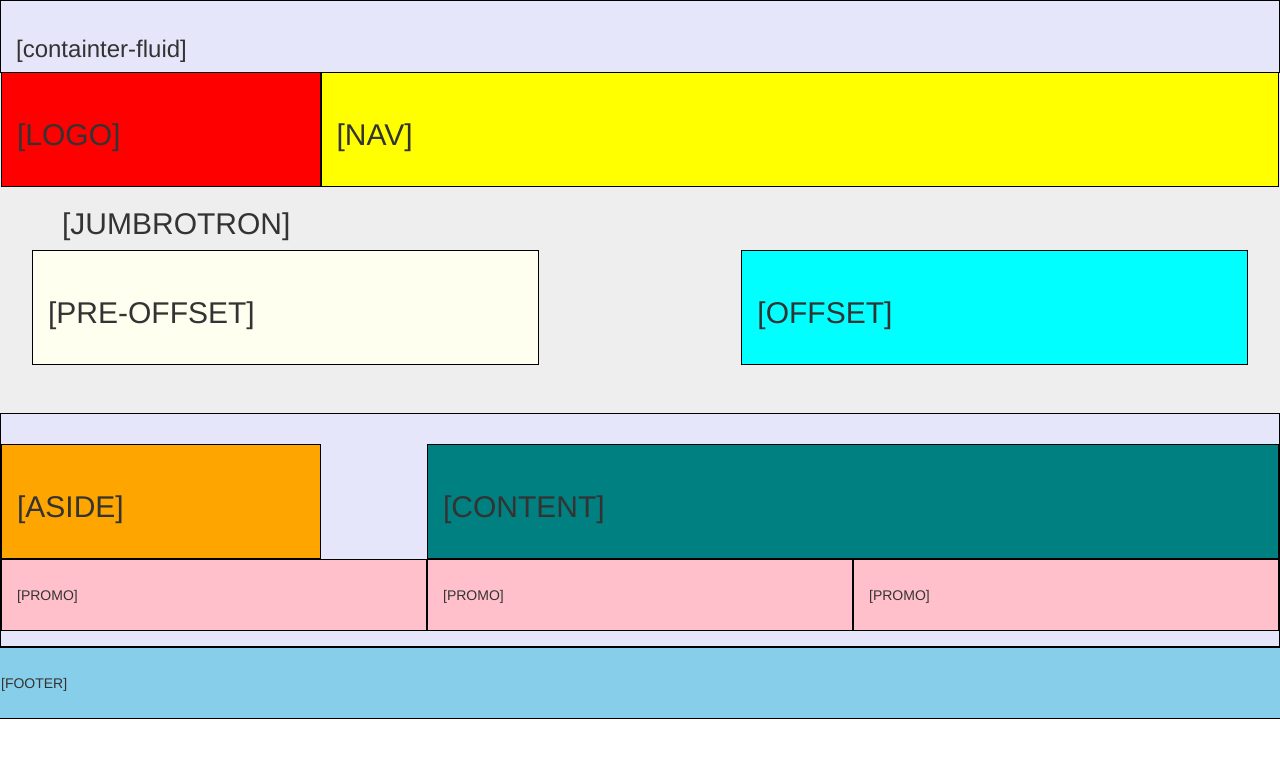
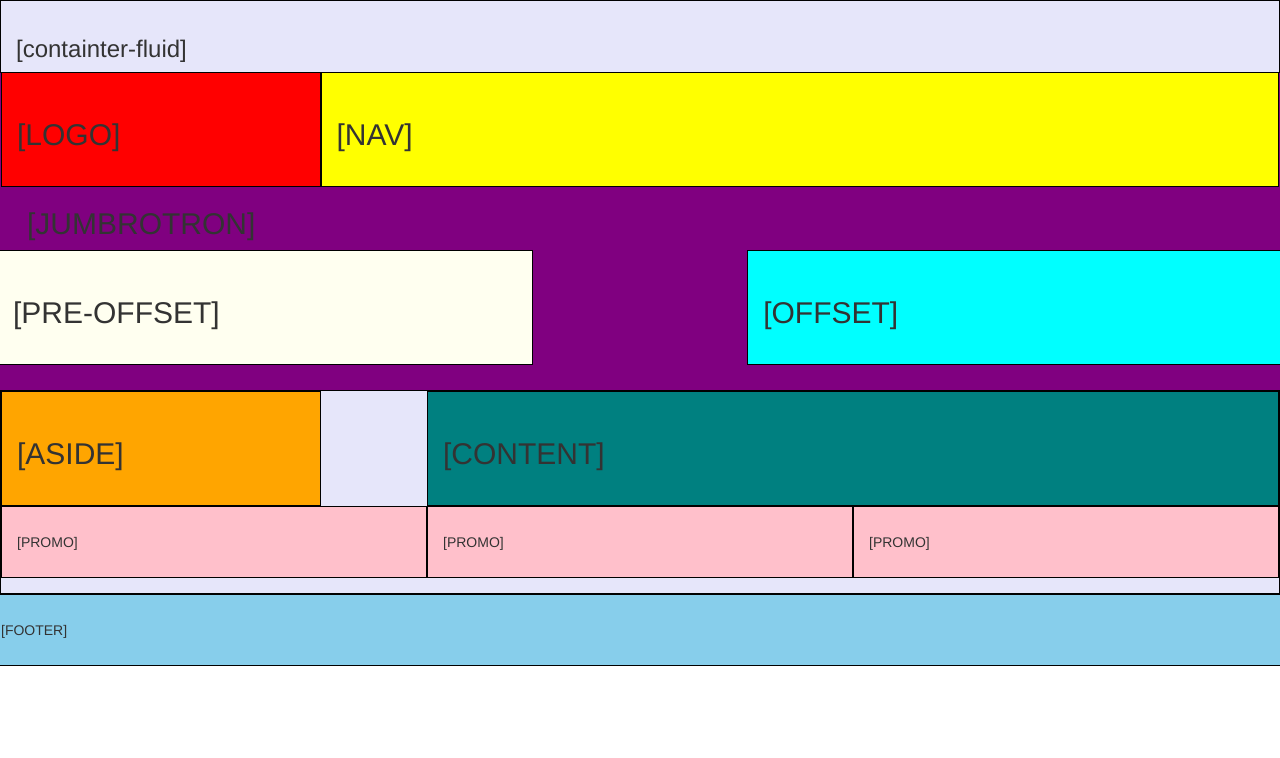
Before and after one commit to chibibibi/grid, a plain HTML site: page index.html in a window 1280 px wide. Drawn offline with nearby package versions, Linux system fonts and the light colour scheme.

Commit message:
changed jumbotron css class

```diff
--- a/index.html
+++ b/index.html
@@ -19,7 +19,7 @@
         <div class="col-md-9 navigation">
           <h2>[NAV]</h2>
         </div>
-          <div class="row jumbotron">
+          <div class="row jumbo">
             <div class="col-md-12">
               <h2>[JUMBROTRON]</h2>
             </div>
--- a/styles/style.css
+++ b/styles/style.css
@@ -22,7 +22,7 @@ body {
   padding: 25px;
 }
 
-.jumbotron {
+.jumbo {
   background-color: purple;
   border: 1px solid #000;
   padding: 25px;
```
